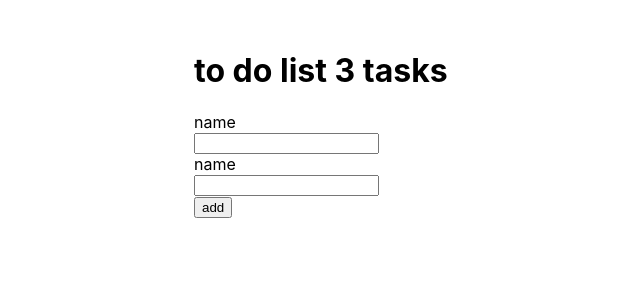
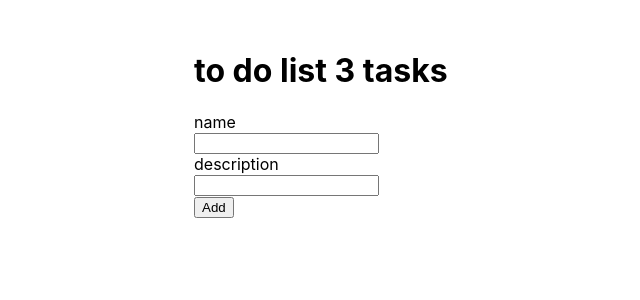
Before and after one commit to Andriikryl/list-app, a React (Create React App) app: page / in a window 1280 px wide. Shown: the top 300 px of the page, without its empty margins (196-836 px from the left). Built offline with nearby package versions, Linux system fonts and the light colour scheme.

Commit message:
add button-component

```diff
--- /dev/null
+++ b/src/components/Button/Button.tsx
@@ -0,0 +1,21 @@
+import React from "react";
+import styles from "./Button.module.css";
+
+interface ButtonProps extends React.ComponentPropsWithRef<"button"> {
+  color: "orange" | "blue" | "red";
+}
+
+export const Button: React.FC<ButtonProps> = ({
+  children,
+  color,
+  onClick,
+  ...props
+}) => {
+  const className = `${styles.button} ${styles[`button_${color}`]} `;
+
+  return (
+    <button className={className} onClick={onClick} {...props}>
+      {children}
+    </button>
+  );
+};
--- a/src/components/TodoPanel/TodoPanel.tsx
+++ b/src/components/TodoPanel/TodoPanel.tsx
@@ -1,4 +1,5 @@
 import { useState } from "react";
+import { Button } from "../Button/Button";
 
 const DEFAULT_TODO = {
   name: "",
@@ -29,18 +30,18 @@ export const TodoPanel = () => {
       </div>
       <div>
         <label htmlFor="name">
-          <div>name</div>
+          <div>description</div>
           <input
             type="text"
-            id="name"
-            name="name"
+            id="description"
+            name="description"
             onChange={onChange}
-            value={todo.name}
+            value={todo.description}
           />
         </label>
       </div>
       <div>
-        <button>add</button>
+        <Button color="blue">Add</Button>
       </div>
     </div>
   );
```
Also changed, not shown: src/components/Button/Button.module.css (added).
